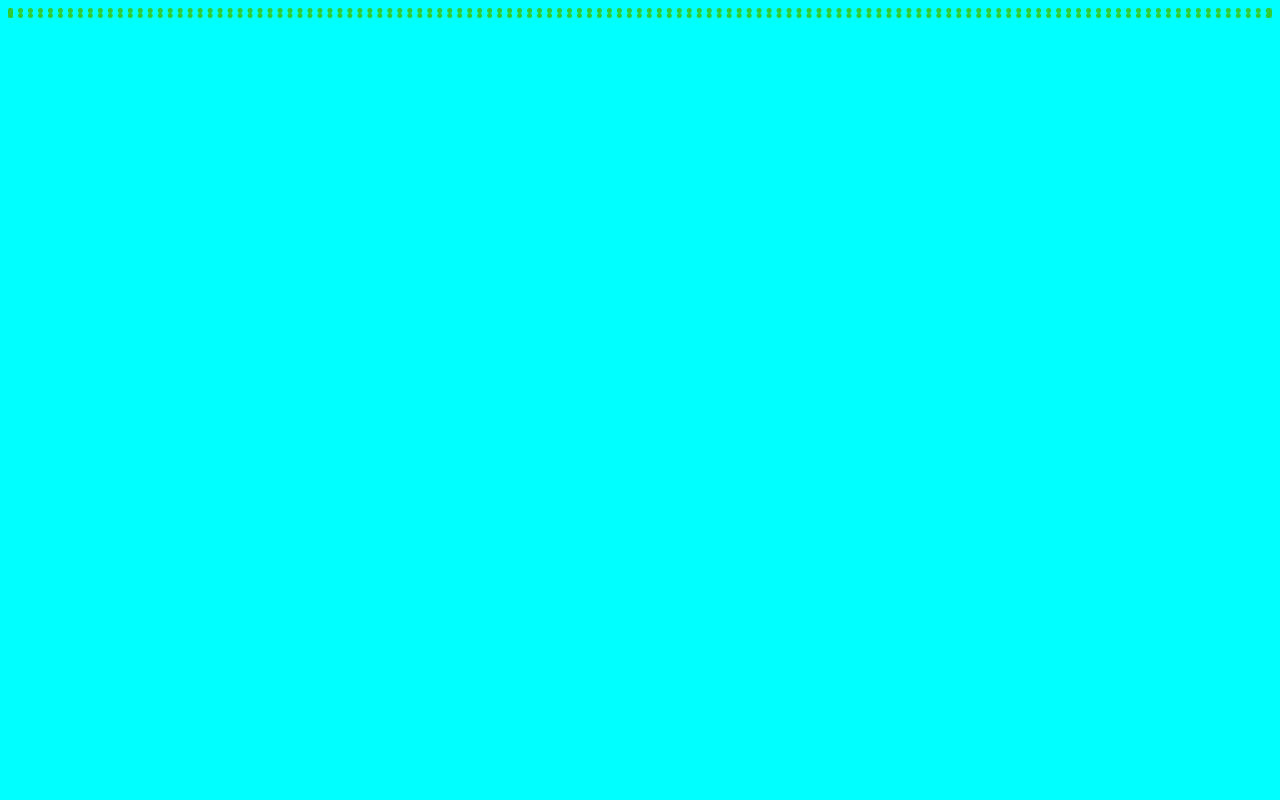
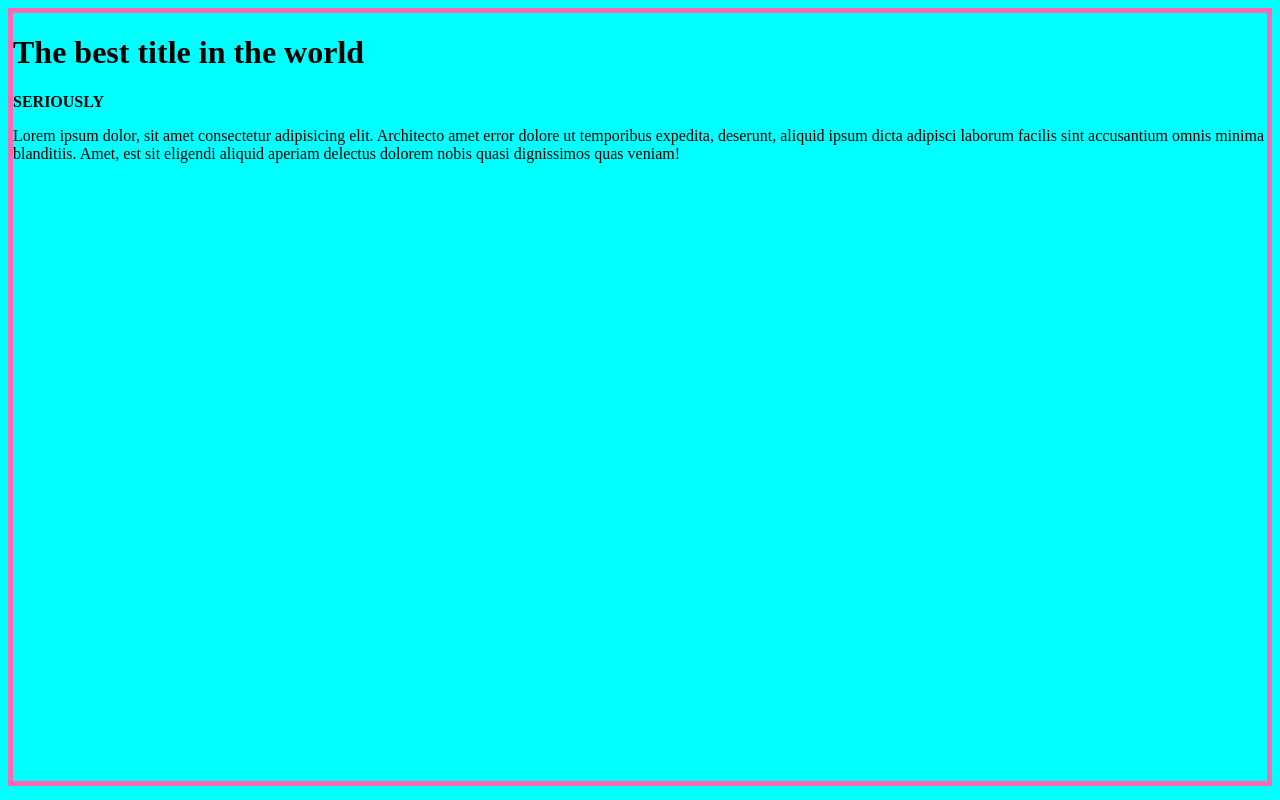
Before and after one commit to BenAdams1/secondGit, a plain HTML site: page index.html in a window 1280 px wide. Drawn offline with Linux system fonts and the light colour scheme.

Commit message:
Add Readme. Change body border. Add content.

```diff
--- a/index.html
+++ b/index.html
@@ -8,7 +8,10 @@
 
 </head>
 <body>
+    <h1>The best title in the world</h1>
+    <strong>SERIOUSLY</strong>
+    <p>Lorem ipsum dolor, sit amet consectetur adipisicing elit. Architecto amet error dolore ut temporibus expedita, deserunt, aliquid ipsum dicta adipisci laborum facilis sint accusantium omnis minima blanditiis. Amet, est sit eligendi aliquid aperiam delectus dolorem nobis quasi dignissimos quas veniam!</p>
+<script src="./scripts.js"></script>
+</body>
 
-</body>
-<script></script>
 </html>
--- a/styles.css
+++ b/styles.css
@@ -1,5 +1,6 @@
 body {
     background: aqua;
-    border: 5px dotted limegreen;
+    border: 5px solid hotpink;
+    min-height: 96vh;
 
 }
```
Also changed, not shown: 1 other file.
